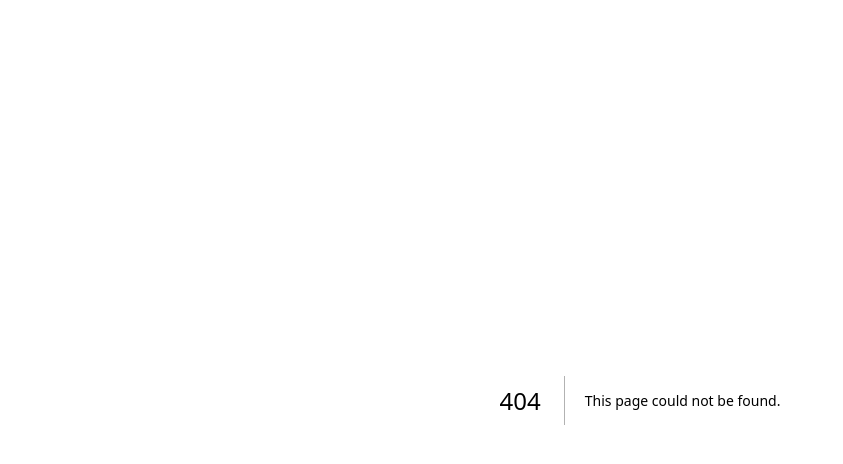
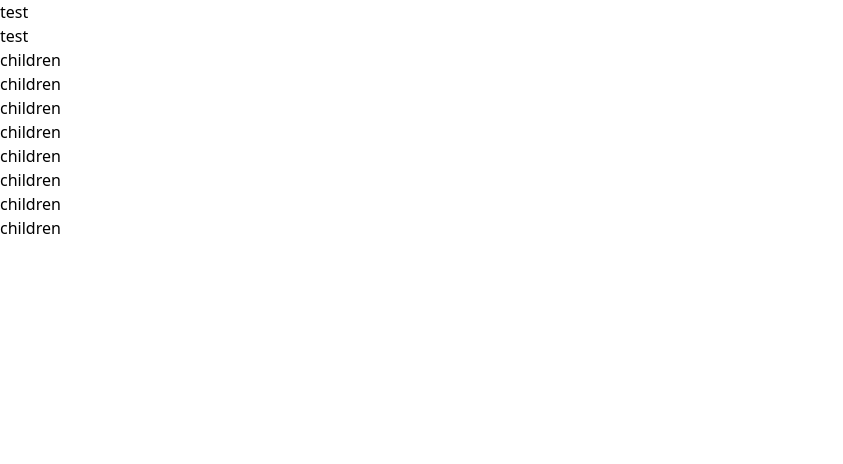
Before and after one commit to test-party/guinea-pig-next, a Next.js app: page /attributes-stress-test in a window 1280 px wide. Before the commit this address had no page. Shown: the top 464 px of the page, without its empty margins (0-843 px from the left). Built offline with nearby package versions, Linux system fonts and the light colour scheme.

Commit message:
add attributes stress test page

```diff
--- /dev/null
+++ b/src/app/attributes-stress-test/page.tsx
@@ -0,0 +1,35 @@
+
+//http://localhost:3000/attributes-stress-test
+export default function AttributesStressTest() {
+    return (
+        <div>
+            <div id="custom-test-attr-case-1" aria-label="oldValue"></div>
+            <div id="custom-test-attr-case-2" aria-label="oldValue"></div>
+            <div
+                id="custom-test-attr-case-3"
+                aria-label="oldValue">
+                test
+            </div>
+            <div id="custom-test-attr-case-4" aria-label="oldValue">
+                test
+            </div>
+            <div id="custom-test-attr-case-5" aria-label="oldValue"><div>children</div><div>children</div></div>
+            <div id="custom-test-attr-case-6" aria-label="oldValue">
+                <div>children</div>
+                <div>children</div>
+            </div>
+            <div id="custom-test-attr-case-7" aria-label="oldValue"><div>children</div><div>children</div></div>
+            <div id="custom-test-attr-case-8" aria-label="oldValue">
+                <div>children</div>
+                <div>children</div>
+            </div>
+            <div id="custom-test-attr-case-9" aria-label="oldValue" />
+            <div id="custom-test-attr-case-10" aria-label="oldValue" />
+            <div id="custom-test-attr-case-11" aria-label="oldValue" aria-labelledby="oldValue" aria-describedby="oldValue" aria-placeholder="oldValue" />
+            <div id="custom-test-attr-case-12" aria-label="oldValue" aria-labelledby="oldValue" />
+            <div id="custom-test-attr-case-13" aria-hidden />
+            <div id="custom-test-attr-case-14" aria-hidden />
+            <div id="custom-test-attr-case-15" />
+        </div>
+    )
+}
```
